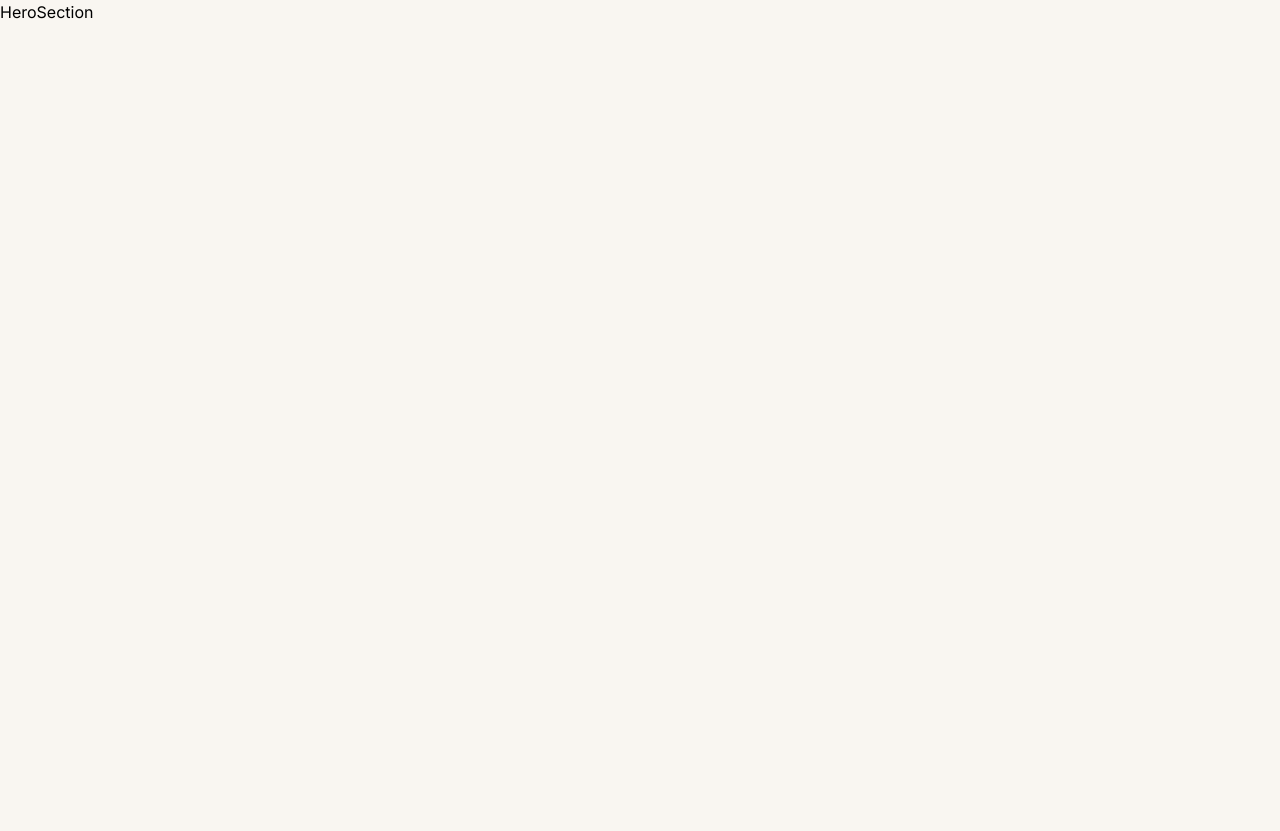
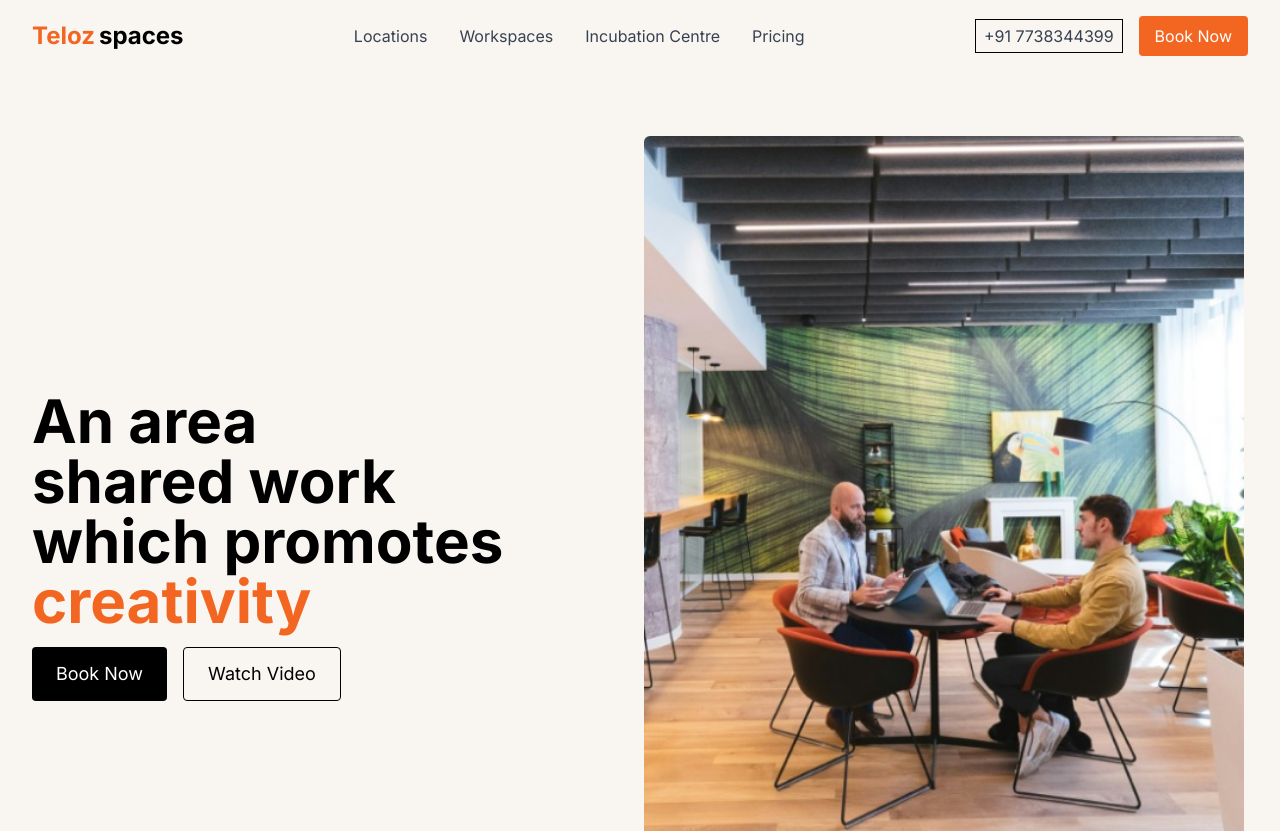
Before and after one commit to cooasis-in/teloz-codebase, a Next.js app: page / in a window 1280 px wide. Shown: the top 831 px of the page. Before the commit the page ends 800 px from the top, so only its background shows below. Built offline with nearby package versions, Linux system fonts and the light colour scheme.

Commit message:
navbar-coded

```diff
--- a/src/components/HeroSection.js
+++ b/src/components/HeroSection.js
@@ -1,9 +1,38 @@
-import React from 'react'
+import React from 'react';
+import Image from 'next/image';
 
 const HeroSection = () => {
   return (
-    <div>HeroSection</div>
-  )
-}
+    <section className="bg-[#F9F6F1] flex flex-col md:flex-row items-center py-16">
+      <div className="max-w-7xl mx-auto px-4 sm:px-6 lg:px-8 flex flex-col md:flex-row items-center w-full">
+        <div className="md:w-1/2 flex flex-col items-start space-y-4">
+          <h1 className="text-5xl md:text-6xl font-bold leading-tight">
+            An area <br />
+            shared work <br />
+            which promotes <br />
+            <span className="text-[#F26622]">creativity</span>
+          </h1>
+          <div className="mt-8 flex space-x-4">
+            <button className="bg-black text-white px-6 py-3 rounded text-lg hover:bg-gray-800">
+              Book Now
+            </button>
+            <button className="border border-black text-black px-6 py-3 rounded text-lg hover:bg-gray-200">
+              Watch Video
+            </button>
+          </div>
+        </div>
+        <div className="md:w-1/2 mt-8 md:mt-0 flex justify-center">
+          <Image
+            src="/image/Header.png"  // Replace with your image path
+            alt="Office Image"
+            width={600}
+            height={200}
+            className="rounded-md"
+          />
+        </div>
+      </div>
+    </section>
+  );
+};
 
-export default HeroSection
+export default HeroSection;
--- a/src/components/Navbar.js
+++ b/src/components/Navbar.js
@@ -1,11 +1,59 @@
-import React from 'react'
+'use client'
+import React, { useState } from 'react';
+import Link from 'next/link';
 
 const Navbar = () => {
+  const [isOpen, setIsOpen] = useState(false);
+
+  const toggleMenu = () => {
+    setIsOpen(!isOpen);
+  };
+
   return (
-    <div>
+    <nav className="bg-[#F9F6F1] py-4">
+      <div className="max-w-7xl mx-auto px-4 sm:px-6 lg:px-8">
+        <div className="flex justify-between items-center">
+          <div className="flex items-center">
+            <Link href="/" className="text-2xl font-bold text-[#F26622] flex items-center space-x-1">
+              <span>Teloz</span>
+              <span className="text-black">spaces</span>
+            </Link>
+          </div>
+          <div className="hidden md:flex space-x-8">
+            <Link href="#" className="text-gray-700 hover:text-[#F26622]">Locations</Link>
+            <Link href="#" className="text-gray-700 hover:text-[#F26622]">Workspaces</Link>
+            <Link href="#" className="text-gray-700 hover:text-[#F26622]">Incubation Centre</Link>
+            <Link href="#" className="text-gray-700 hover:text-[#F26622]">Pricing</Link>
+          </div>
+          <div className="hidden md:flex items-center space-x-4">
+            <span className="text-gray-700 border border-black px-2 py-1">+91 7738344399</span>
+            <button className="bg-[#F26622] text-white px-4 py-2 rounded hover:bg-[#e65b20]">
+              Book Now
+            </button>
+          </div>
+          <div className="md:hidden flex items-center">
+            <button onClick={toggleMenu} className="text-gray-700 focus:outline-none">
+              <svg className="w-6 h-6" fill="none" stroke="currentColor" viewBox="0 0 24 24" xmlns="http://www.w3.org/2000/svg">
+                <path strokeLinecap="round" strokeLinejoin="round" strokeWidth="2" d={isOpen ? "M6 18L18 6M6 6l12 12" : "M4 6h16M4 12h16M4 18h16"}></path>
+              </svg>
+            </button>
+          </div>
+        </div>
+        <div className={`md:hidden ${isOpen ? 'block' : 'hidden'}`}>
+          <div className="px-2 pt-2 pb-3 space-y-1">
+            <Link href="#" className="block text-gray-700 hover:text-[#F26622]">Locations</Link>
+            <Link href="#" className="block text-gray-700 hover:text-[#F26622]">Workspaces</Link>
+            <Link href="#" className="block text-gray-700 hover:text-[#F26622]">Incubation Centre</Link>
+            <Link href="#" className="block text-gray-700 hover:text-[#F26622]">Pricing</Link>
+            <span className="block text-gray-700 border border-black px-2 py-1 mt-2">+91 7738344399</span>
+            <button className="block bg-[#F26622] text-white px-4 py-2 rounded mt-2 hover:bg-[#e65b20] w-full text-center">
+              Book Now
+            </button>
+          </div>
+        </div>
+      </div>
+    </nav>
+  );
+};
 
-    </div>
-  )
-}
-
-export default Navbar
+export default Navbar;
```
